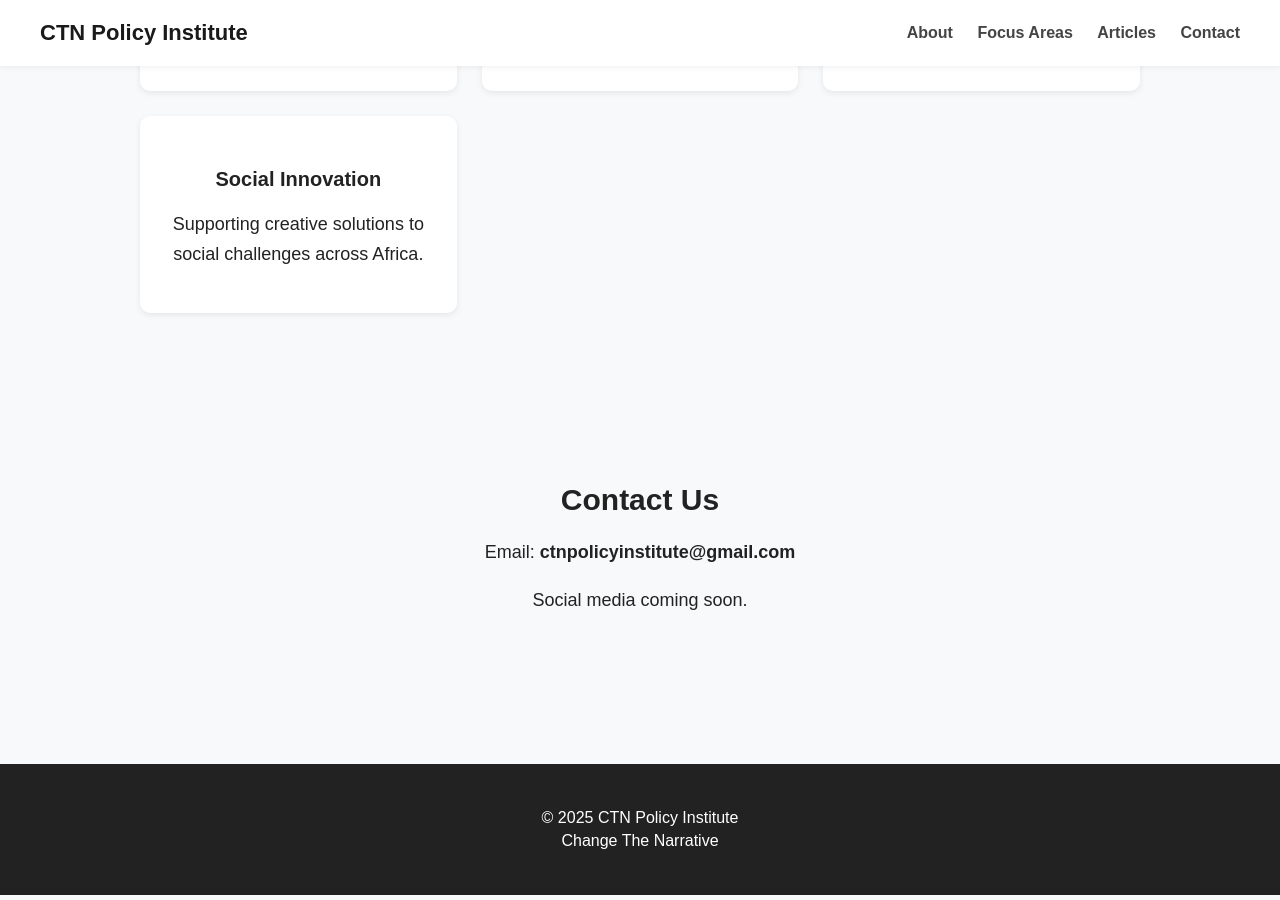
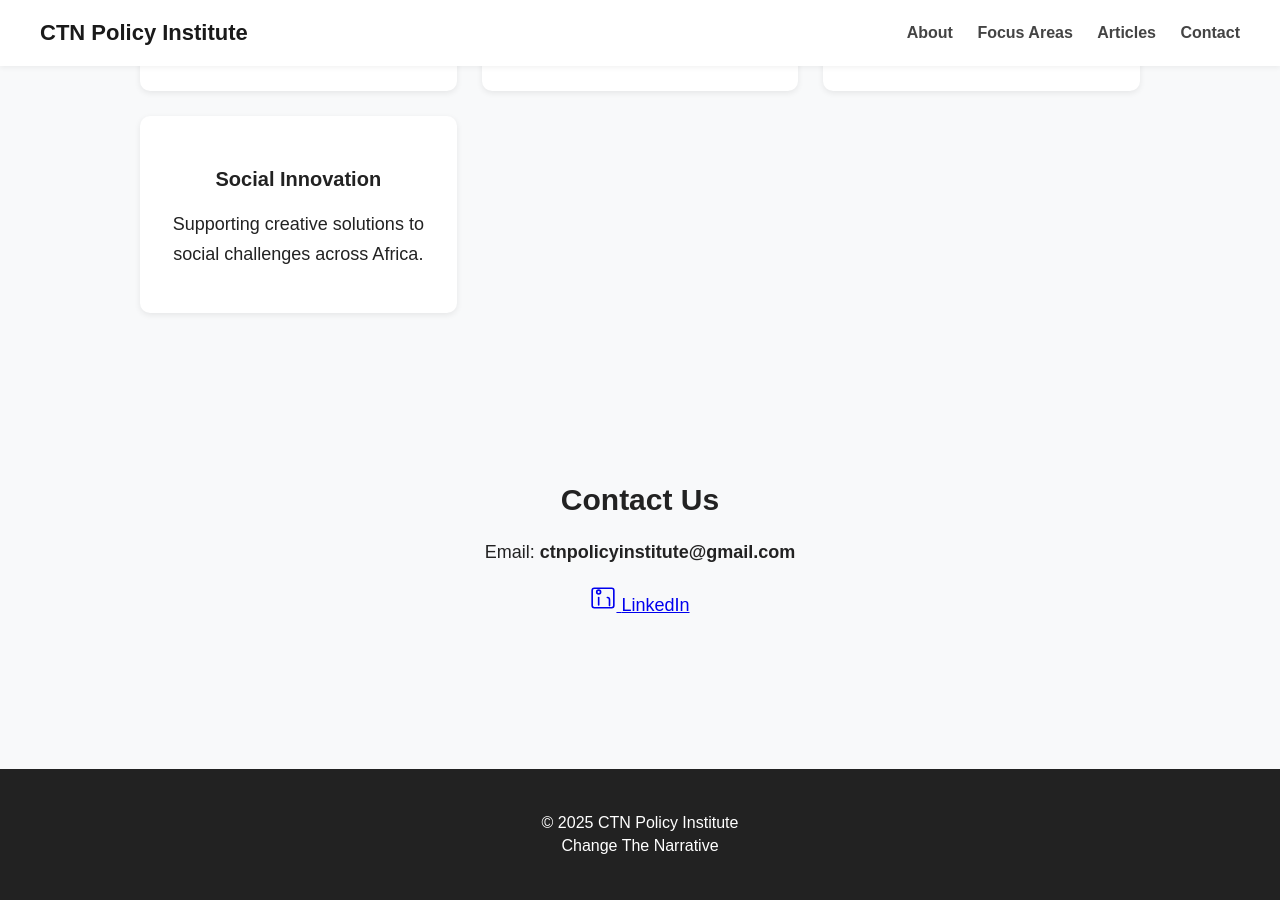
Before and after one commit to CTN-policy/ctn-policy-institute, a Jekyll site: the page index.html, which Jekyll copies as it is, in a window 1280 px wide and 900 px high, scrolled down 1182 px. Built offline with Jekyll 4.4.1, drawn with Linux system fonts in a browser that asks for light colours.

Commit message:
Update index.html
Replace coming soon with linked in link

```diff
--- a/index.html
+++ b/index.html
@@ -187,7 +187,19 @@
 <section id="contact" class="section">
     <h3>Contact Us</h3>
     <p>Email: <strong>ctnpolicyinstitute@gmail.com</strong></p>
-    <p>Social media coming soon.</p>
+<p class="social-link">
+  <a href="https://www.linkedin.com/company/ctn-policy-institute/" target="_blank" rel="noopener" aria-label="Open CTN Policy Institute LinkedIn profile">
+    <!-- inline LinkedIn SVG icon (scales well, no external assets) -->
+    <svg xmlns="http://www.w3.org/2000/svg" role="img" aria-hidden="true" width="26" height="26" viewBox="0 0 24 24" fill="none" stroke="currentColor" stroke-width="1.5" stroke-linecap="round" stroke-linejoin="round">
+      <title>LinkedIn</title>
+      <rect x="2" y="3" width="20" height="18" rx="2" ry="2"></rect>
+      <path d="M16 11.5a2 2 0 0 1 2 2V19"></path>
+      <path d="M8 11.5v7"></path>
+      <circle cx="8" cy="6.5" r="1.8"></circle>
+    </svg>
+    <span class="sr-only">LinkedIn</span>
+  </a>
+</p>
 </section>
 
 <footer>
```
